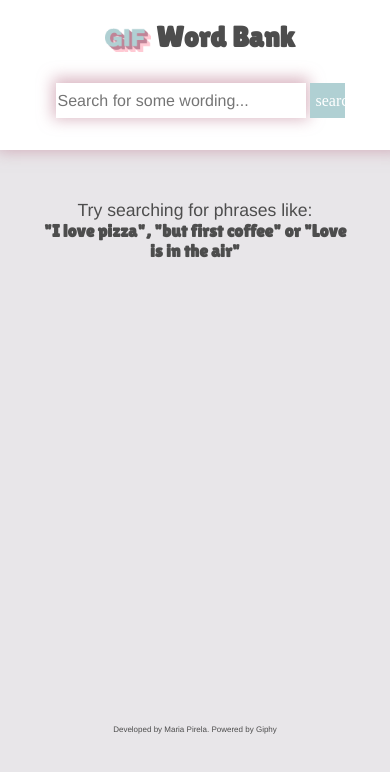
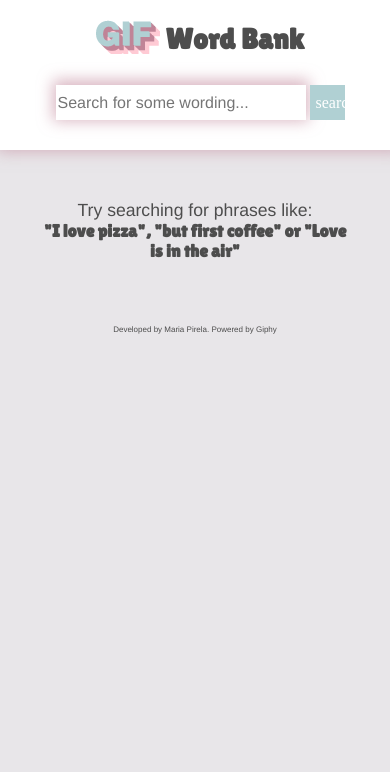
Before and after one commit to spica260/Word-Bank-SE, a plain HTML site: page index.html in a window 390 px wide. Drawn offline with Linux system fonts and the light colour scheme.

Commit message:
Fixing errors in responsive
Fixing error with footer overlapping section container on the responsive view.

```diff
--- a/css/style.scss
+++ b/css/style.scss
@@ -164,7 +164,13 @@ footer {
     }
 
     .container {
-        height: 400px;
+        height: auto;
+    }
+
+    img {
+        max-width: 98%;
+        height: auto;
+        margin: 5px 2%;
     }
 
     footer {
```
Also changed, not shown: css/style.css.
